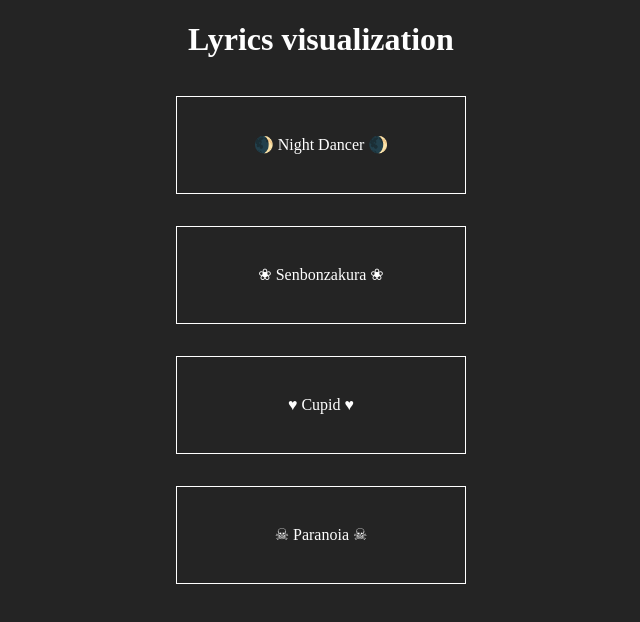
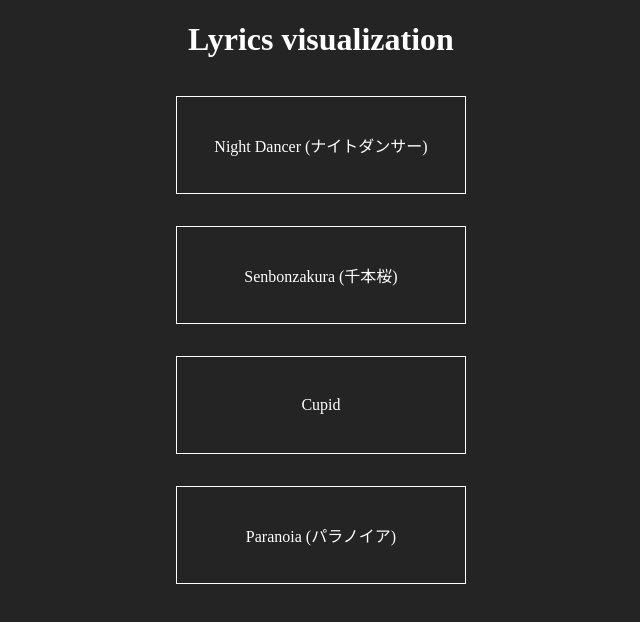
Before and after one commit to HTsuyoshi/lyrics, a Vue app in the folder home/: page /lyrics in a window 1280 px wide. Shown: the top 622 px of the page, without its empty margins (319-959 px from the left). Built offline with nearby package versions, Linux system fonts and the light colour scheme.

Commit message:
update names

```diff
--- a/home/src/pages/Home.vue
+++ b/home/src/pages/Home.vue
@@ -8,10 +8,11 @@
 			Lyrics visualization
 		</h1>
 		<div id='buttons'>
-			<Button link='/lyrics/night_dancer' title='🌒 Night Dancer 🌒'></Button>
-			<Button link='/lyrics/senbonzakura' title='❀ Senbonzakura ❀'></Button>
-			<Button link='/lyrics/cupid' title='♥ Cupid ♥'></Button>
-			<Button link='/lyrics/paranoia' title='☠ Paranoia ☠'></Button>
+			<Button link='/lyrics/night_dancer' title='Night Dancer (ナイトダンサー)'></Button>
+			<Button link='/lyrics/senbonzakura' title='Senbonzakura (千本桜)'></Button>
+			<Button link='/lyrics/cupid' title='Cupid'></Button>
+			<Button link='/lyrics/paranoia' title='Paranoia (パラノイア)'></Button>
+
 		</div>
 	</div>
 </template>
```
